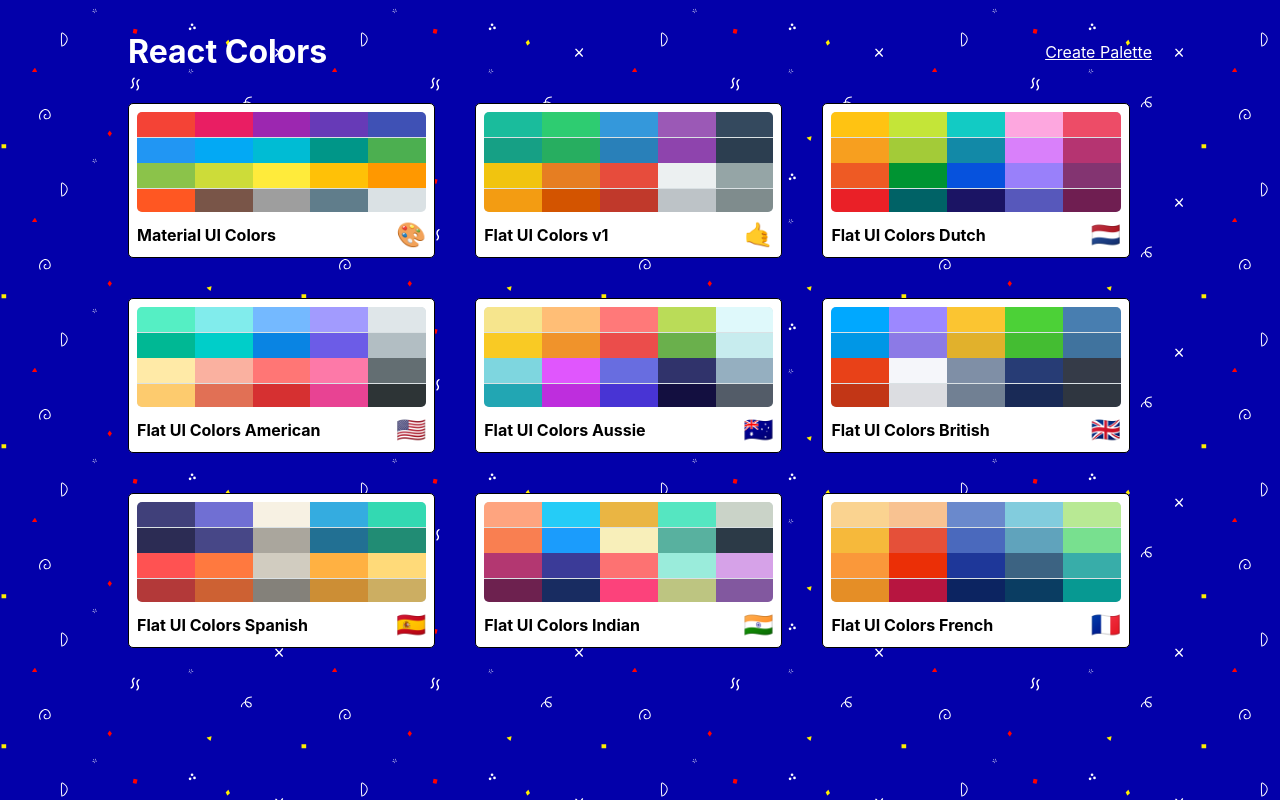
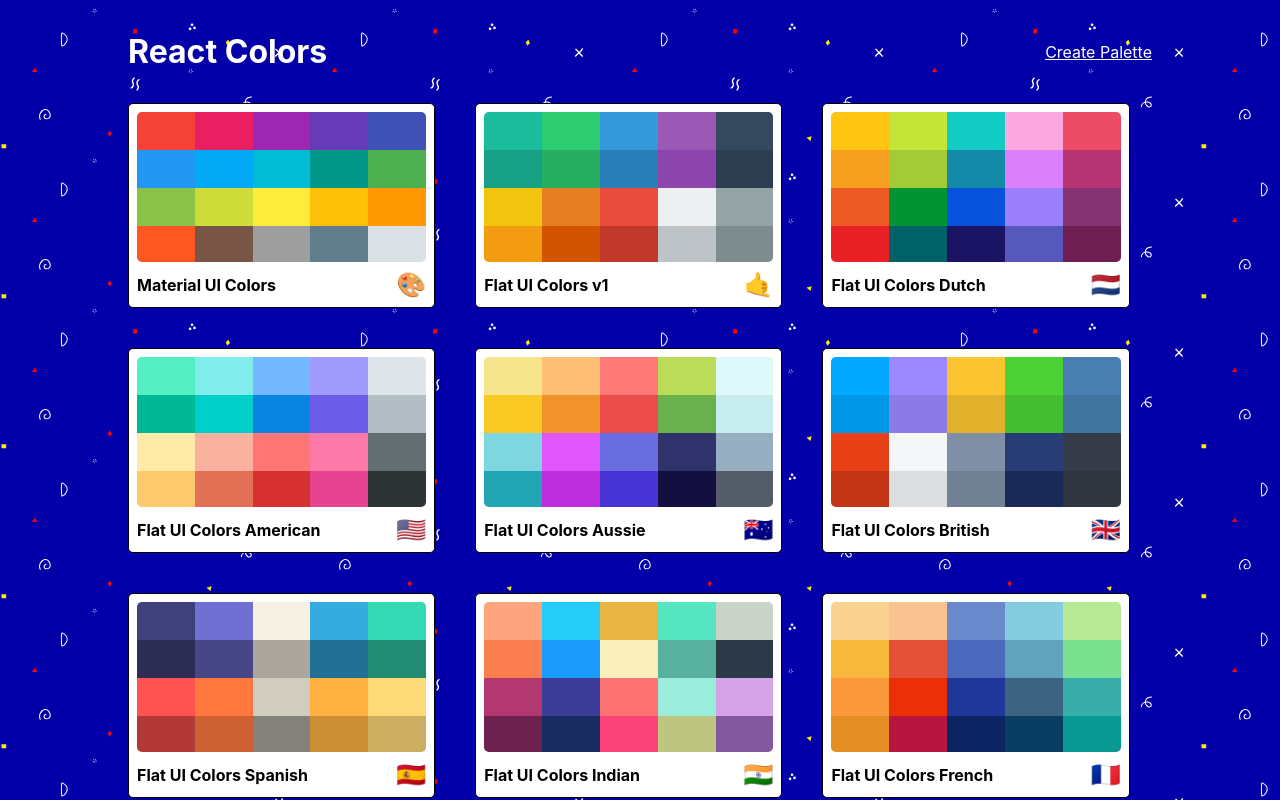
Before and after one commit to christopherConcannon/color-app, a React (Create React App) app: page / in a window 1280 px wide. Built offline with nearby package versions, Linux system fonts and the light colour scheme.

Commit message:
Fixed deleteIcon bug

```diff
--- a/src/ColorPickerForm.js
+++ b/src/ColorPickerForm.js
@@ -51,11 +51,7 @@
 					onChangeComplete={this.updateCurrentColor}
 					className={classes.picker}
 				/>
-				<ValidatorForm
-					onSubmit={this.handleSubmit}
-					ref="form"
-					instantValidate={false}
-				>
+				<ValidatorForm onSubmit={this.handleSubmit} instantValidate={false}>
 					<TextValidator
 						variant="filled"
 						margin="normal"
--- a/src/MiniPalette.js
+++ b/src/MiniPalette.js
@@ -9,17 +9,16 @@
 		this.deletePalette = this.deletePalette.bind(this)
 		this.handleClick = this.handleClick.bind(this)
 	}
-
 	deletePalette(e) {
 		e.stopPropagation()
 		this.props.openDialog(this.props.id)
 	}
-
 	handleClick() {
 		this.props.goToPalette(this.props.id)
 	}
 	render() {
 		const { classes, paletteName, emoji, colors } = this.props
+
 		const miniColorBoxes = colors.map((color) => (
 			<div
 				className={classes.miniColor}
@@ -27,7 +26,6 @@
 				key={color.name}
 			/>
 		))
-
 		return (
 			<div className={classes.root} onClick={this.handleClick}>
 				<DeleteIcon
--- a/src/index.js
+++ b/src/index.js
@@ -1,20 +1,20 @@
-import React from 'react';
-import ReactDOM from 'react-dom';
-import { BrowserRouter } from 'react-router-dom';
-import './index.css';
-import App from './App';
-import * as serviceWorker from './serviceWorker';
+import React from 'react'
+import ReactDOM from 'react-dom'
+import { BrowserRouter } from 'react-router-dom'
+import './index.css'
+import App from './App'
+import * as serviceWorker from './serviceWorker'
 
 ReactDOM.render(
-	<React.StrictMode>
-		<BrowserRouter>
-			<App />
-		</BrowserRouter>
-	</React.StrictMode>,
+	// <React.StrictMode>
+	<BrowserRouter>
+		<App />
+	</BrowserRouter>, //{' '}
+	// </React.StrictMode>,
 	document.getElementById('root')
-);
+)
 
 // If you want your app to work offline and load faster, you can change
 // unregister() to register() below. Note this comes with some pitfalls.
 // Learn more about service workers: https://bit.ly/CRA-PWA
-serviceWorker.unregister();
+serviceWorker.unregister()
--- a/src/styles/MiniPaletteStyles.js
+++ b/src/styles/MiniPaletteStyles.js
@@ -13,7 +13,7 @@
 	},
 	colors     : {
 		backgroundColor : '#dae1e4',
-		height          : '100px',
+		height          : '150px',
 		// height: '150px',
 		width           : '100%',
 		borderRadius    : '5px',
@@ -41,7 +41,6 @@
 		position     : 'relative',
 		marginBottom : '-3.5px'
 	},
-	delete     : {},
 	deleteIcon : {
 		color           : 'white',
 		backgroundColor : '#eb3d30',
```
